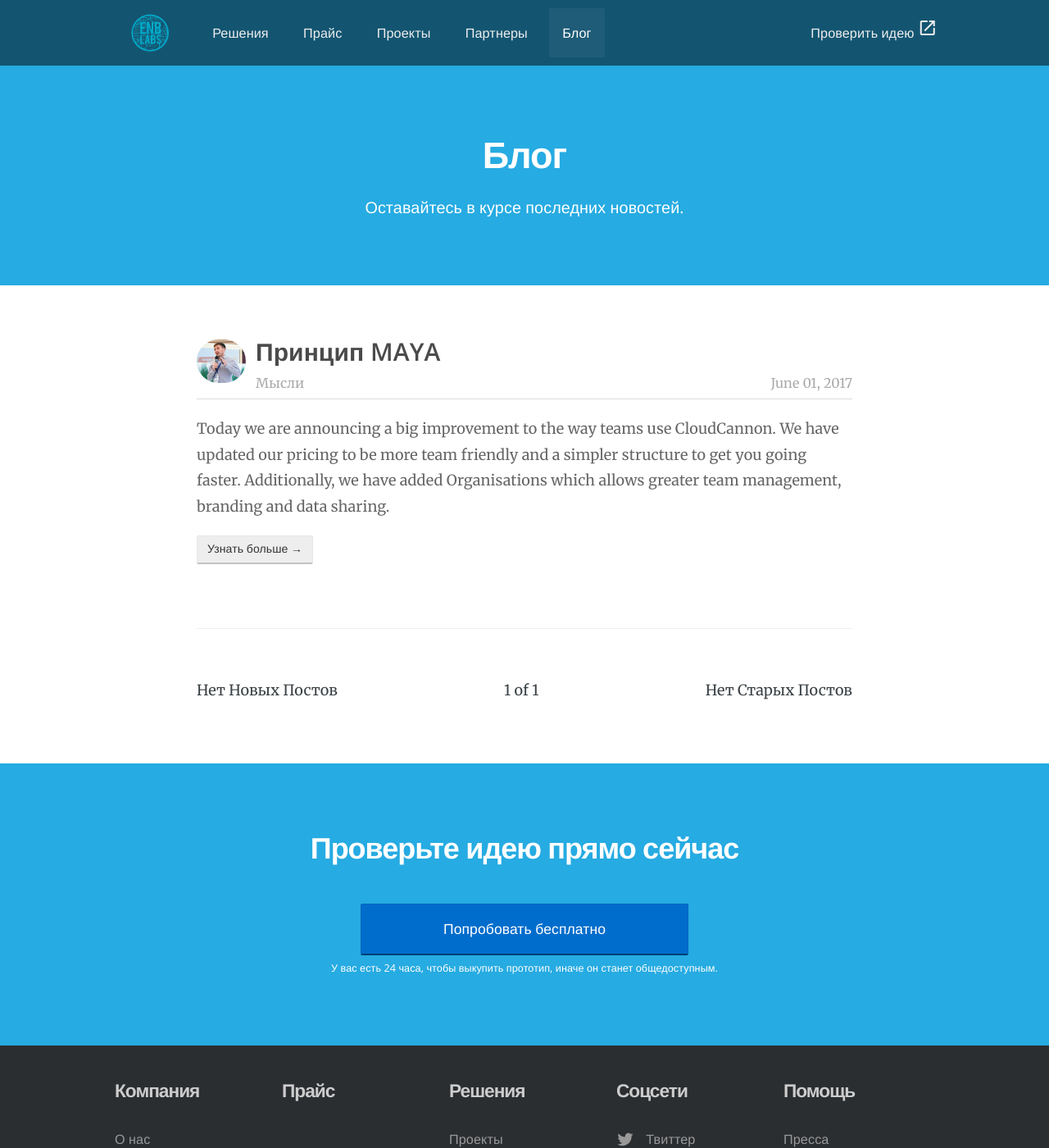
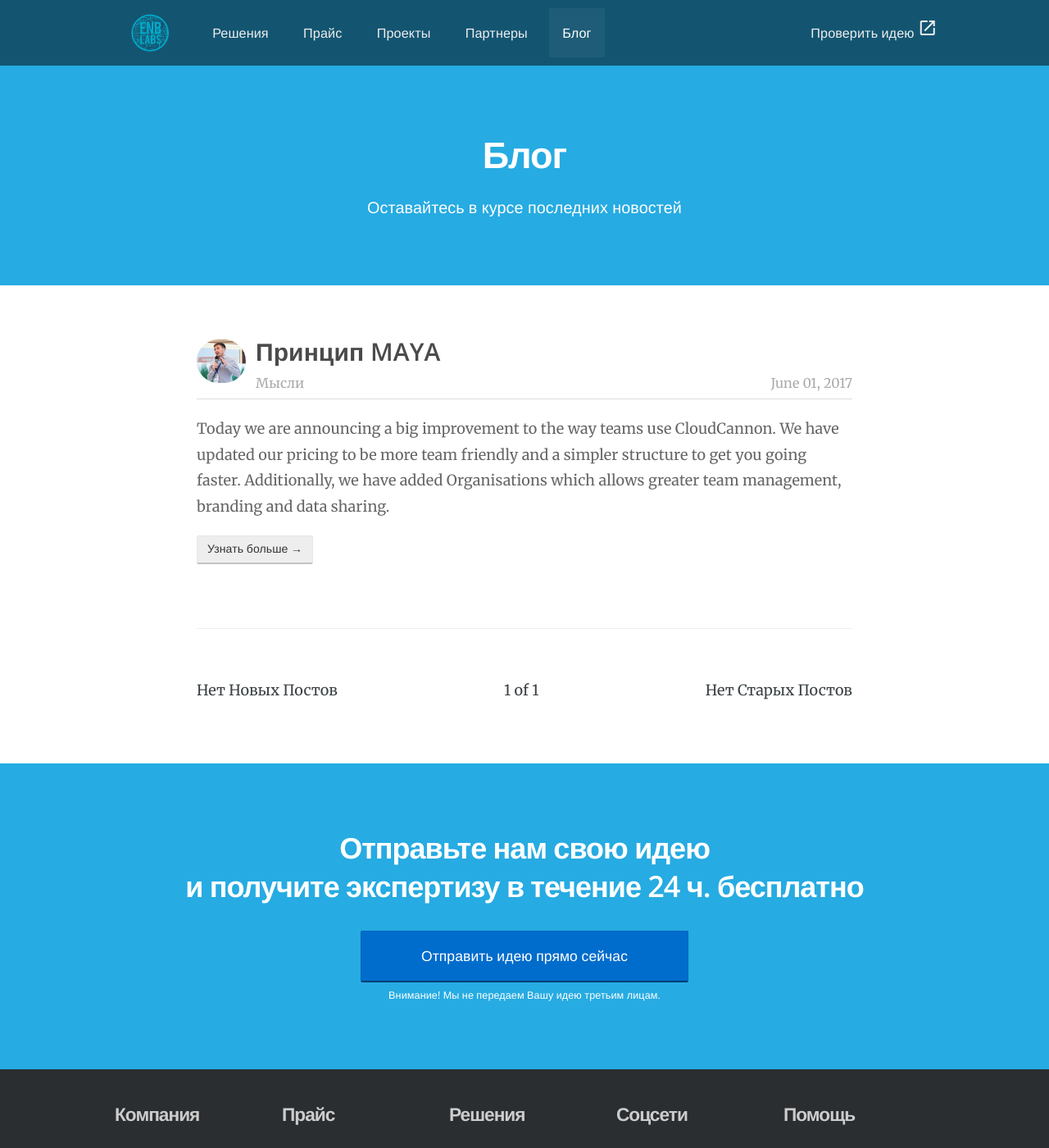
Before and after one commit to RakhimyanTim/enblabs.github.io, a Jekyll site: the page built from blog/index.html, in a window 1280 px wide and 1400 px high. Shown: the whole window at 82% size. Built offline with Jekyll 4.4.1, drawn with Linux system fonts in a browser that asks for light colours; nearby versions of some CDN libraries; the list of posts is cut into pages by our own code.

Commit message:
Update index.html

```diff
--- a/blog/index.html
+++ b/blog/index.html
@@ -1,9 +1,9 @@
 ---
 layout: default
 title: Блог
-description: Оставайтесь в курсе последних новостей.
+description: Оставайтесь в курсе последних новостей
 header: Блог
-header_subtext: Оставайтесь в курсе последних новостей.
+header_subtext: Оставайтесь в курсе последних новостей
 sitemap:
   changefreq: daily
   priority: 0.8
@@ -64,10 +64,8 @@
 
 <section class="bright-section centered">
 	<div class="container">
-		<h2>Проверьте идею прямо сейчас</h2>
-		<div style="display: inline-block;">
-					<a href="https://goo.gl/forms/XSokvk5lUzY4Vpbl2" class="btn btn-block btn-centered btn-large btn-primary sign-up" style="display: inherit;">Попробовать бесплатно</a>
-				<span class="btn-sub-text">У вас есть 24 часа, чтобы выкупить прототип, иначе он станет общедоступным.</span>
-			</div>
+		<h2>Отправьте нам свою идею <br>и получите экспертизу в течение 24 ч. бесплатно</h2>
+		<p style="margin:0;"><a href="https://goo.gl/forms/XSokvk5lUzY4Vpbl2" class="btn btn-primary btn-large btn-block btn-centered sign-up">Отправить идею прямо сейчас</a>
+		<span class="btn-sub-text new-content">Внимание! Мы не передаем Вашу идею третьим лицам.</span></p>
 	</div>
 </section>
```
